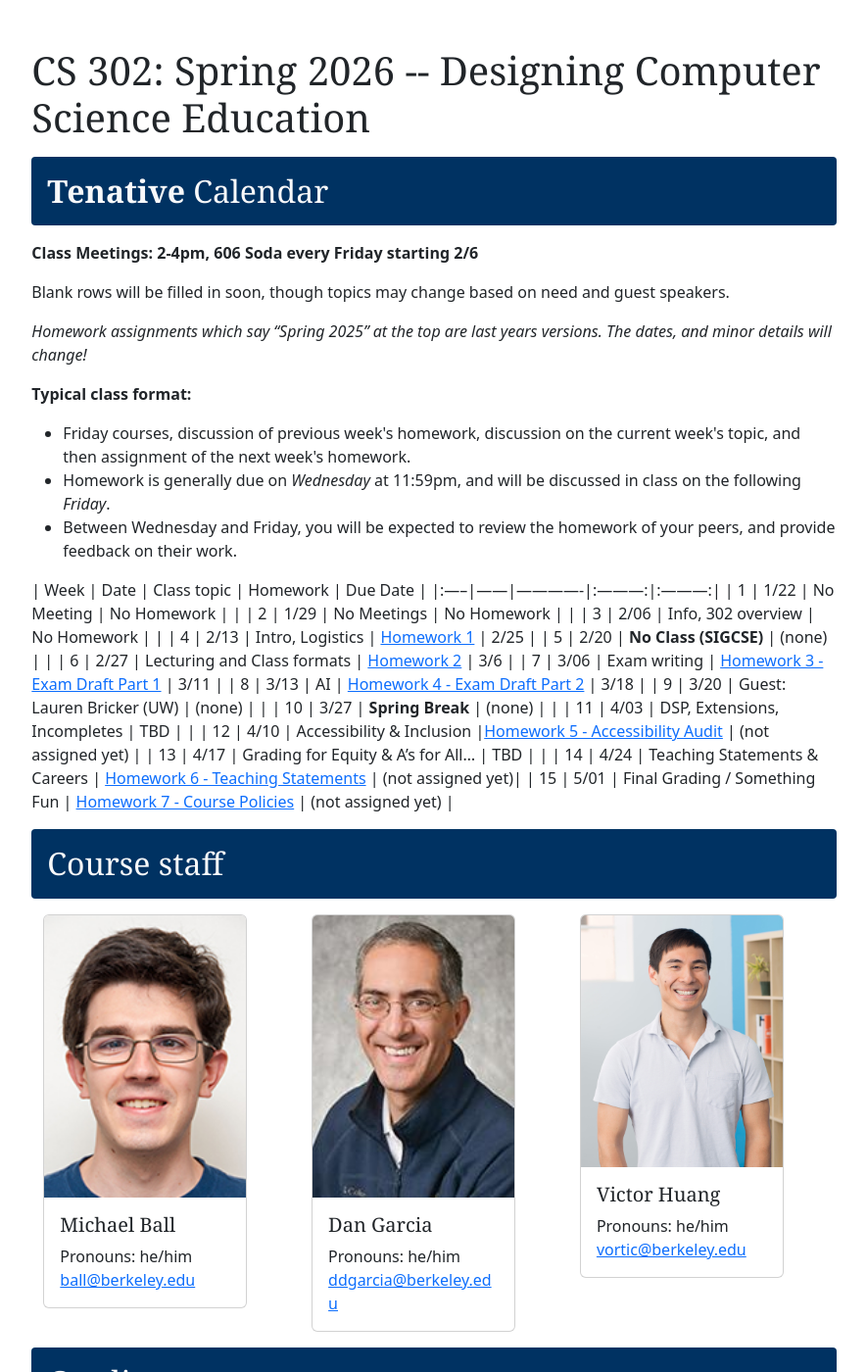
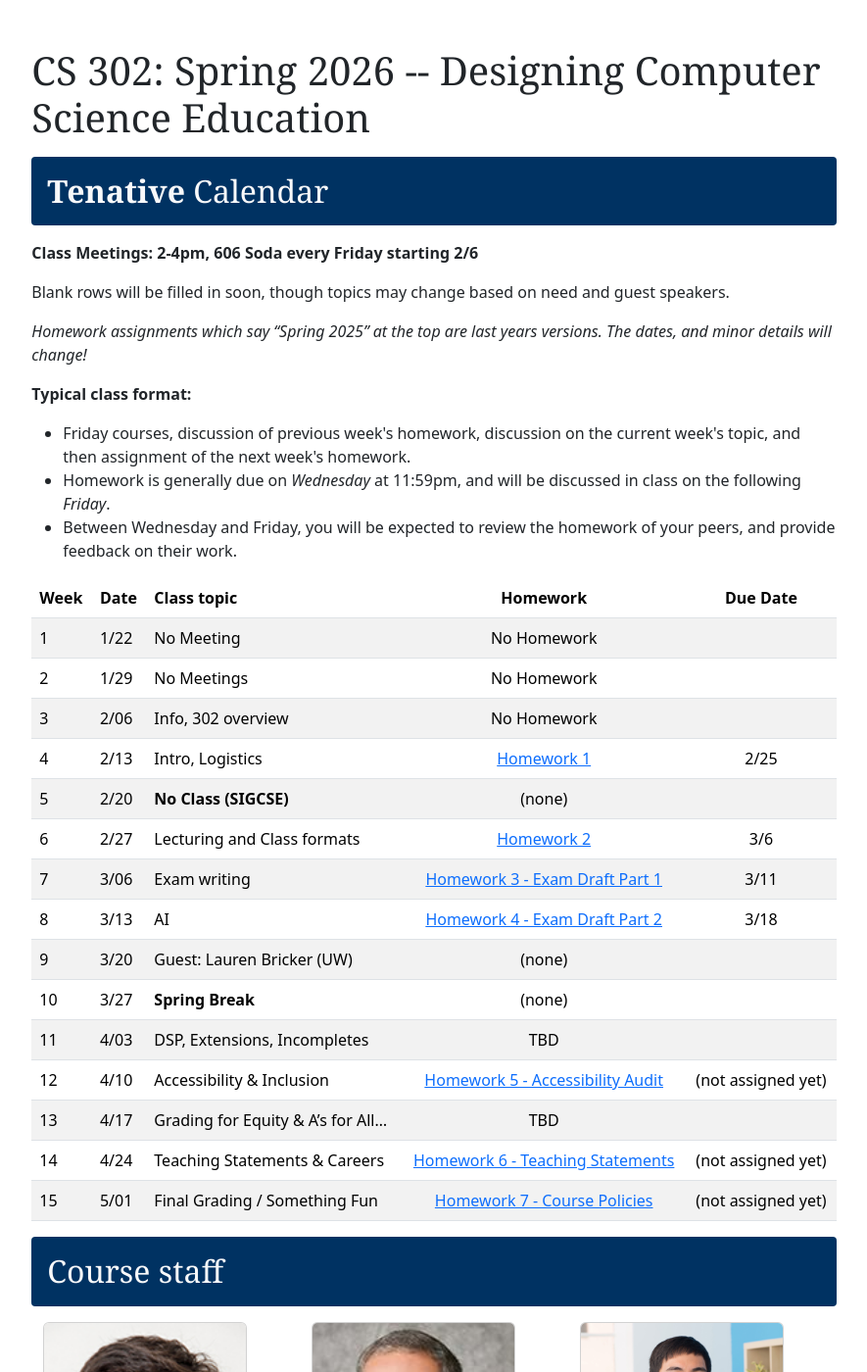
Before and after one commit to berkeley-cs302/sp26, a Jekyll site: the page built from index.md, in a window 1280 px wide and 1400 px high. Shown: the whole window at 98% size, without its empty margins (197-1082 px from the left). Built offline with Jekyll 4.4.1, drawn with Linux system fonts in a browser that asks for light colours; some web fonts are replaced; part of the change alters nothing that is shown.

```diff
--- a/index.md
+++ b/index.md
@@ -38,10 +38,7 @@ _Homework assignments which say "Spring 2025" at the top are last years versions
 | 13   | 4/17 | Grading for Equity & A's for All... | TBD |  |
 | 14   | 4/24 | Teaching Statements & Careers | [Homework 6 - Teaching Statements][hw6] | (not assigned yet)|
 | 15   | 5/01 | Final Grading / Something Fun | [Homework 7 - Course Policies][hw7] | (not assigned yet) |
-<!--
-| 16   | 5/08 | No Class - RRR Week | No Homework |  |
-| 17   | 6/TBD | Pre-Summer Check-In | No Homework |  |
--->
+
 
 [hw1]: /sp26/hw/hw1
 [hw2]: /sp26/hw/hw2
```
